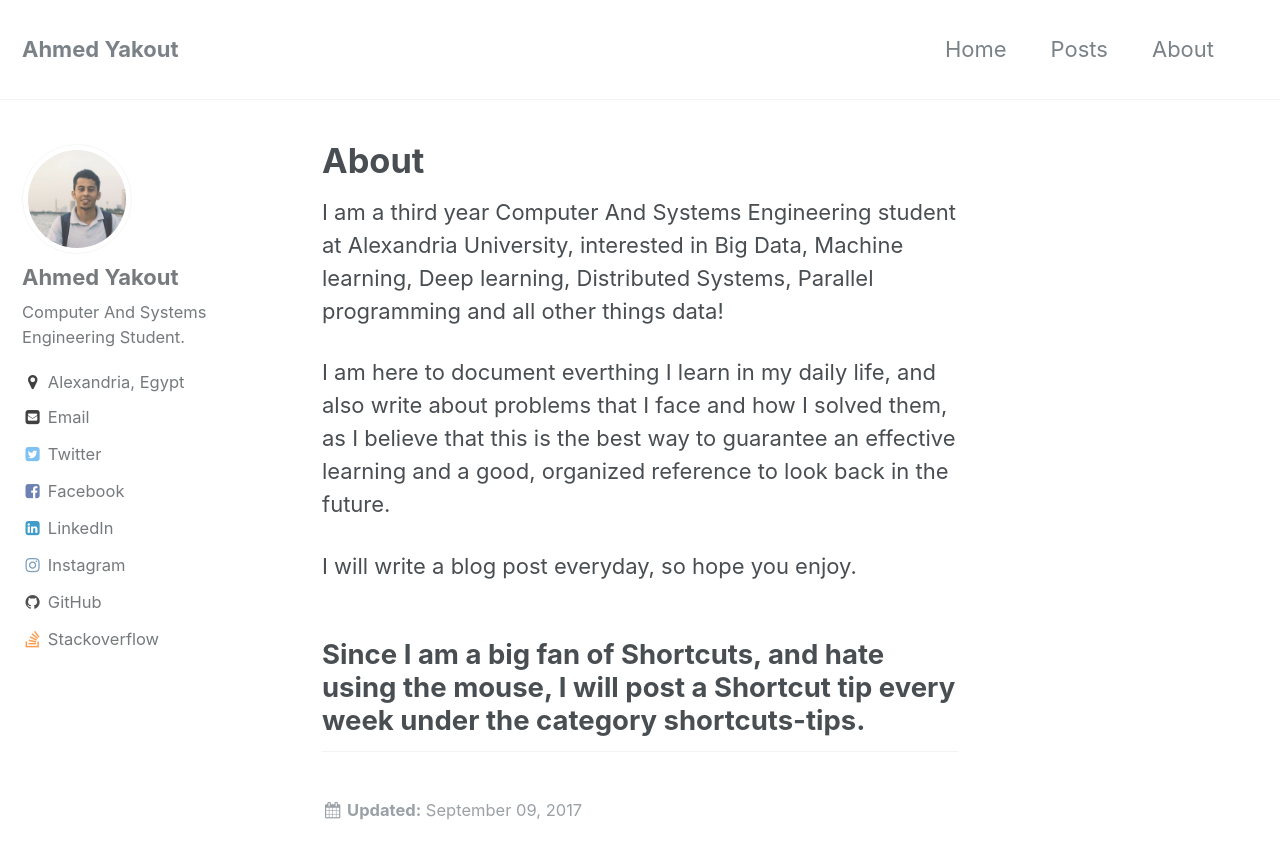
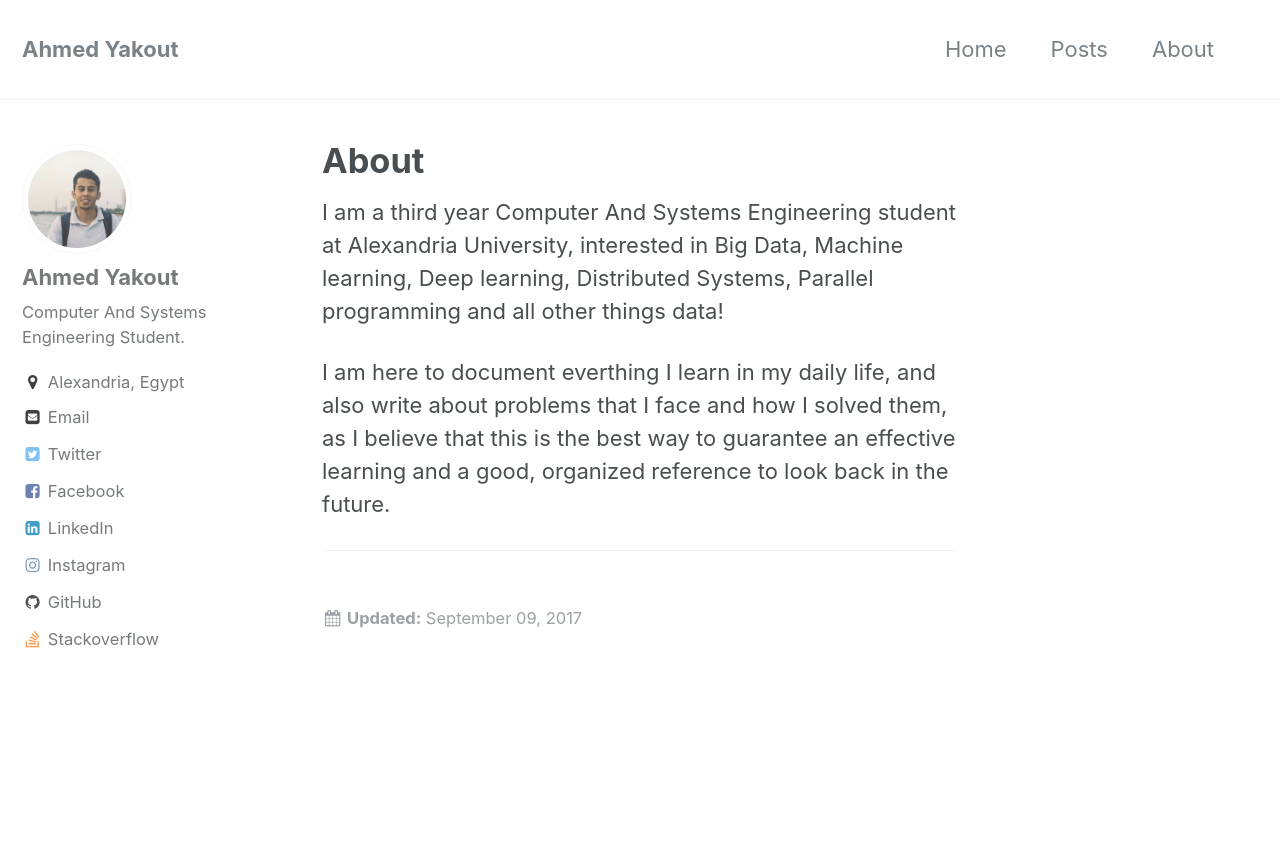
Before and after one commit to yakout/yakout.github.io, a Jekyll site: the page built from _pages/about.md, in a window 1280 px wide and 900 px high. Shown: the top 859 px of the window. Built offline with Jekyll 4.4.1, drawn with Linux system fonts in a browser that asks for light colours.

Commit message:
Update about.md

```diff
--- a/_pages/about.md
+++ b/_pages/about.md
@@ -9,7 +9,9 @@
 
 I am here to document everthing I learn in my daily life, and also write about problems that I face and how I solved them, as I believe that this is the best way to guarantee an effective learning and a good, organized reference to look back in the future.
 
-I will write a blog post everyday, so hope you enjoy.
 
-Since I am a big fan of Shortcuts, and hate using the mouse, I will post a Shortcut tip every week under the category **shortcuts-tips**.
+[//]: # "I will write a blog post everyday, so hope you enjoy."
+
+[//]: # "Since I am a big fan of Shortcuts, and hate using the mouse, I will post a Shortcut tip every week under the category **shortcuts-tips**."
+
 ---
```
